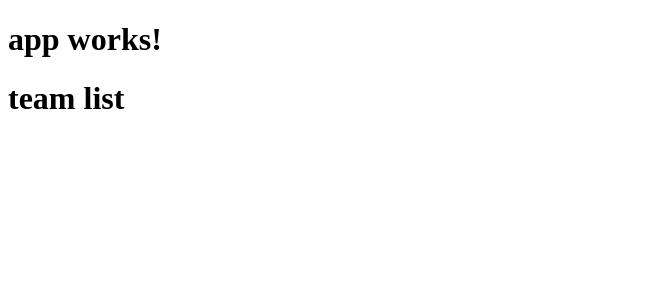
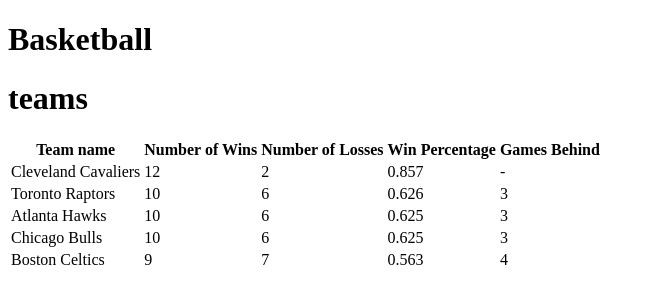
Before and after one commit to Tauqeer1/basketball-stats, an Angular app: page /teams in a window 1280 px wide. Shown: the top 304 px of the page, without its empty margins (0-654 px from the left). Built offline with nearby package versions, Linux system fonts and the light colour scheme.

Commit message:
Add: MockPlayers and MockTeams added

```diff
--- a/src/app/app.component.ts
+++ b/src/app/app.component.ts
@@ -6,6 +6,5 @@
   styleUrls: ['./app.component.css']
 })
 export class AppComponent {
-  title = 'app works!';
-  flag: boolean = false;
+  title = 'Basketball';
 }
--- a/src/app/players/player-list/player-list.component.html
+++ b/src/app/players/player-list/player-list.component.html
@@ -1 +1,18 @@
-<h1>{{title}}</h1>
+<h2>{{title}}</h2>
+
+<table>
+    <tr>
+        <th>First Name</th>
+        <th>Last Name</th>
+        <th>Position</th>
+        <th>Height</th>
+        <th>Weight (lbs)</th>
+    </tr>
+    <tr *ngFor="let player of listOfPlayers">
+       <td>{{player.firstName}}</td>
+       <td>{{player.lastName}}</td>
+       <td>{{player.position}}</td>
+       <td>{{player.height}}</td>
+       <td>{{player.weight}}</td>
+    </tr>
+</table>
--- a/src/app/players/player-list/player-list.component.ts
+++ b/src/app/players/player-list/player-list.component.ts
@@ -1,4 +1,7 @@
-import { Component } from '@angular/core';
+import { Component, OnInit } from '@angular/core';
+
+import { Player } from './../shared/player';
+import { MOCK_PLAYERS } from './../shared/mock-players';
 
 @Component({
     selector: 'player-list',
@@ -6,11 +9,18 @@
     styleUrls: ['./player-list.component.css']
 })
 
-export class PlayerListComponent {
+export class PlayerListComponent implements OnInit {
 
-    title: string = 'player list';
+    listOfPlayers: Player[];
+    title: string = 'Players';
+
     constructor() {
 
     }
+    ngOnInit() {
+        //Called after the constructor, initializing input properties, and the first call to ngOnChanges.
+        //Add 'implements OnInit' to the class.
+        this.listOfPlayers = MOCK_PLAYERS;
+    }
 
 }
--- /dev/null
+++ b/src/app/players/shared/mock-players.ts
@@ -0,0 +1,9 @@
+import { Player } from './player';
+
+export const MOCK_PLAYERS = [
+    new Player('Lebron', 'James', 'SF', '6\'8"', '275'),
+    new Player('Kyrie', 'Irving', 'PG', '6\'3"', '201'),
+    new Player('Kevin', 'Love', 'PF', '6\'11"', '260'),
+    new Player('Smith', 'JR', 'SG', '6\'6"', '215'),
+    new Player('Thompson', 'Tristan', 'C', '6\'10"', '290')
+];
--- /dev/null
+++ b/src/app/players/shared/player.ts
@@ -0,0 +1,17 @@
+export class Player {
+    firstName: string;
+    lastName: string;
+    position: string;
+    height: string;
+    weight: string;
+
+
+    constructor(firstName: string, lastName: string, position: string, height: string, weight: string) {
+        this.firstName = firstName;
+        this.lastName = lastName;
+        this.position = position;
+        this.height = height;
+        this.weight = weight;
+    }
+
+}
--- /dev/null
+++ b/src/app/teams/shared/mock-teams.ts
@@ -0,0 +1,10 @@
+import { Team } from './team';
+
+
+export const MOCK_TEAM = [
+    new Team('Cleveland Cavaliers', '12', '2', '0.857', '-'),
+    new Team('Toronto Raptors', '10', '6', '0.626', '3'),
+    new Team('Atlanta Hawks', '10', '6', '0.625', '3'),
+    new Team('Chicago Bulls', '10', '6', '0.625', '3'),
+    new Team('Boston Celtics', '9', '7', '0.563', '4')
+]
--- /dev/null
+++ b/src/app/teams/shared/team.ts
@@ -0,0 +1,15 @@
+export class Team {
+    teamName: string;
+    numberOfWins: string;
+    numberOfLosses: string;
+    winPercentage: string;
+    gamesBehind: string;
+
+    constructor(teamName: string, numberOfWins: string, numberOfLosses: string, winPercentage: string, gamesBehind: string) {
+        this.teamName = teamName;
+        this.numberOfWins = numberOfWins;
+        this.numberOfLosses = numberOfLosses;
+        this.winPercentage = winPercentage;
+        this.gamesBehind = gamesBehind;
+    }
+}
--- a/src/app/teams/team-list/team-list.component.html
+++ b/src/app/teams/team-list/team-list.component.html
@@ -1 +1,18 @@
 <h1>{{title}}</h1>
+
+<table>
+    <tr>
+        <th>Team name</th>
+        <th>Number of Wins</th>
+        <th>Number of Losses</th>
+        <th>Win Percentage</th>
+        <th>Games Behind</th>
+    </tr>
+    <tr *ngFor="let team of listOfTeams">
+        <td>{{team.teamName}}</td>
+        <td>{{team.numberOfWins}}</td>
+        <td>{{team.numberOfLosses}}</td>
+        <td>{{team.winPercentage}}</td>
+        <td>{{team.gamesBehind}}</td>
+    </tr>
+</table>
--- a/src/app/teams/team-list/team-list.component.ts
+++ b/src/app/teams/team-list/team-list.component.ts
@@ -1,13 +1,20 @@
-import { Component } from '@angular/core';
+import { Component, OnInit } from '@angular/core';
+
+import { Team } from './../shared/team';
+import { MOCK_TEAM } from './../shared/mock-teams';
 
 @Component({
     selector: 'team-list',
     templateUrl: './team-list.component.html',
     styleUrls: ['./team-list.component.css']
 })
-export class TeamListComponent {
-    title: string = 'team list';
+export class TeamListComponent implements OnInit {
+    title: string = 'teams';
+    listOfTeams: Team[];
     constructor() {
 
     }
+    ngOnInit() {
+        this.listOfTeams = MOCK_TEAM;
+    }
 }
```
